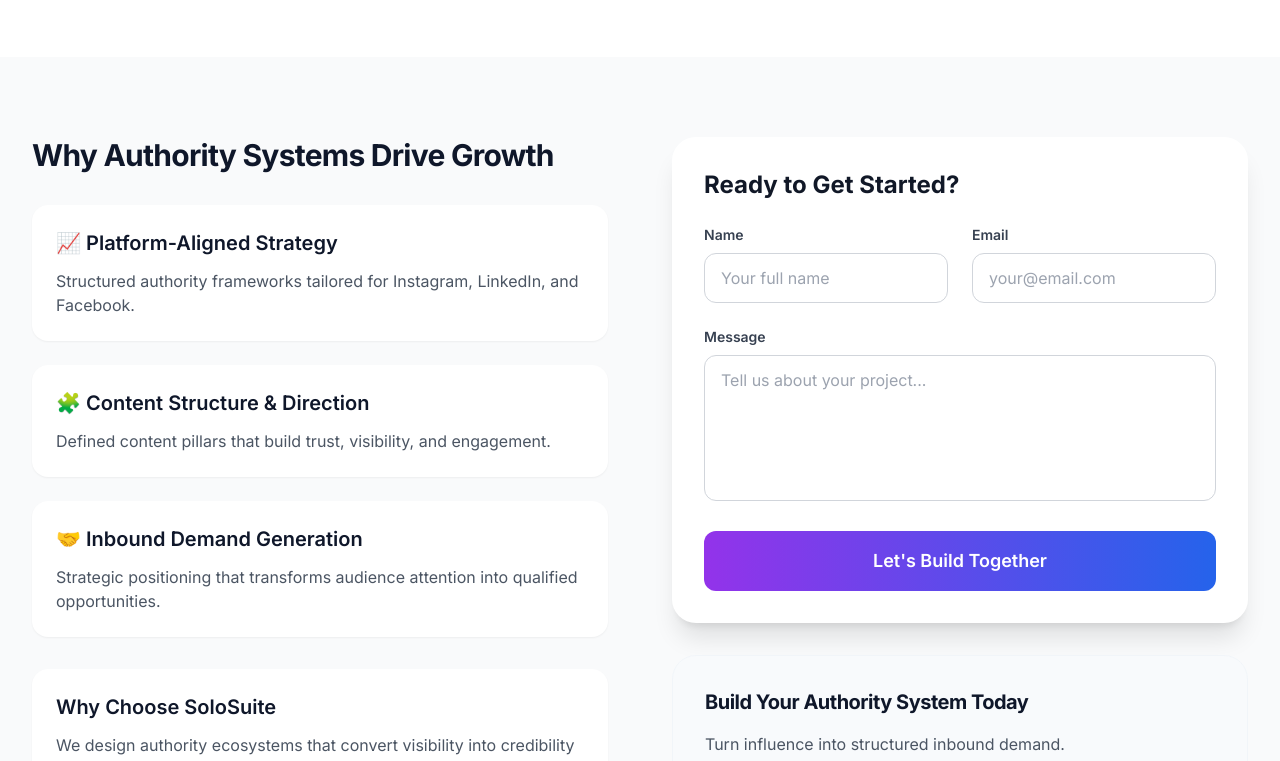
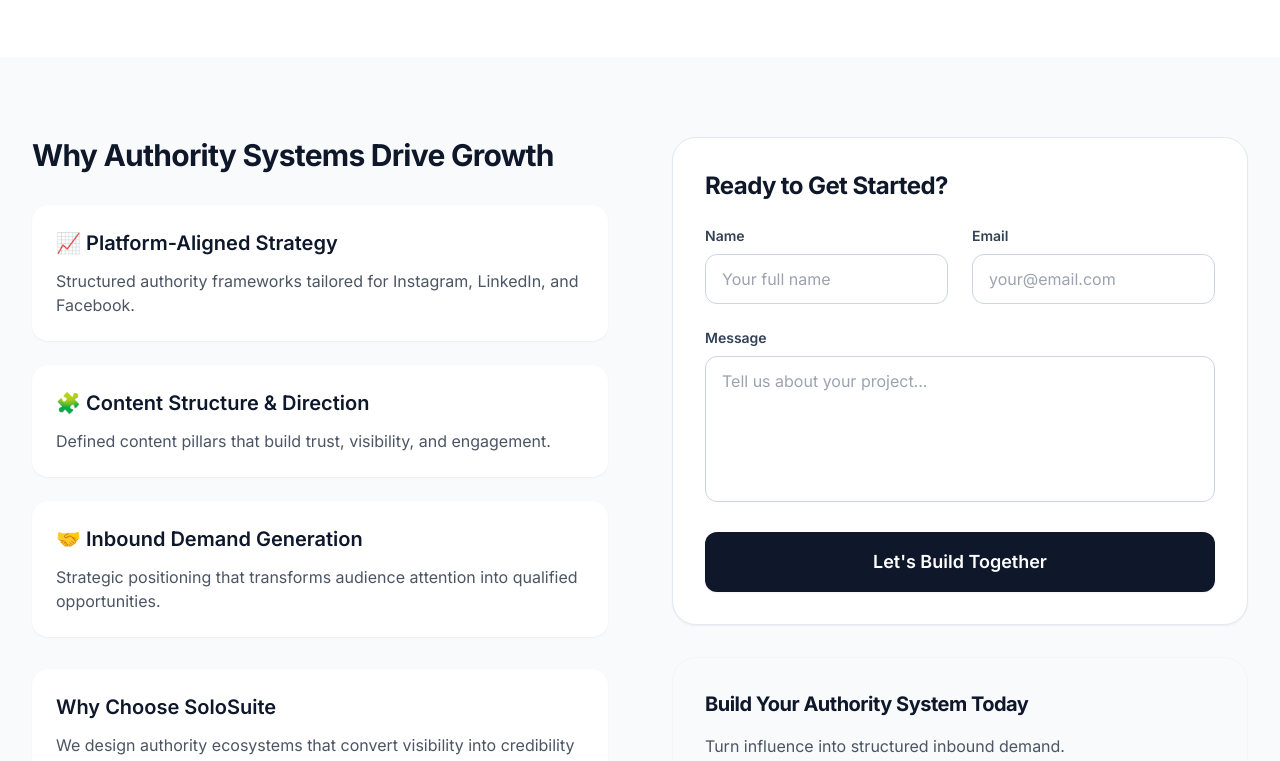
Before and after one commit to MalaikaJahangir/solosuite, a React (Vite) app: page /services/authority-social-systems in a window 1280 px wide. Shown: the part 380-1141 px from the top of the page. Built offline with nearby package versions, Linux system fonts and the light colour scheme.

Commit message:
Refactor ContactForm styles for consistency

```diff
--- a/src/components/ContactForm.tsx
+++ b/src/components/ContactForm.tsx
@@ -27,32 +27,32 @@ const ContactForm = () => {
   };
 
   return (
-    <div className="bg-white p-8 rounded-3xl shadow-xl">
-      <h3 className="text-2xl font-bold text-gray-900 mb-6">
+    <div className="bg-white p-8 rounded-3xl shadow-sm border border-slate-200">
+      <h3 className="text-2xl font-bold text-slate-900 mb-6 tracking-tight">
         Ready to Get Started?
       </h3>
       <form name="contact" onSubmit={handleSubmit}>
         <div className="grid md:grid-cols-2 gap-6 mb-6">
           <div>
-            <label className="block text-sm font-semibold text-gray-700 mb-2">
+            <label className="block text-sm font-semibold text-slate-700 mb-2">
               Name
             </label>
             <input
               type="text"
               name="name"
-              className="w-full px-4 py-3 border border-gray-300 rounded-xl focus:ring-2 focus:ring-purple-500 focus:border-transparent outline-none transition-all duration-300"
+              className="w-full px-4 py-3 border border-slate-300 rounded-xl focus:ring-2 focus:ring-slate-900 focus:border-transparent outline-none transition-all duration-300 text-slate-900 placeholder:text-gray-400 bg-white"
               placeholder="Your full name"
               required
             />
           </div>
           <div>
-            <label className="block text-sm font-semibold text-gray-700 mb-2">
+            <label className="block text-sm font-semibold text-slate-700 mb-2">
               Email
             </label>
             <input
               type="email"
               name="email"
-              className="w-full px-4 py-3 border border-gray-300 rounded-xl focus:ring-2 focus:ring-purple-500 focus:border-transparent outline-none transition-all duration-300"
+              className="w-full px-4 py-3 border border-slate-300 rounded-xl focus:ring-2 focus:ring-slate-900 focus:border-transparent outline-none transition-all duration-300 text-slate-900 placeholder:text-gray-400 bg-white"
               placeholder="your@email.com"
               required
             />
@@ -60,13 +60,13 @@ const ContactForm = () => {
         </div>
 
         <div className="mb-6">
-          <label className="block text-sm font-semibold text-gray-700 mb-2">
+          <label className="block text-sm font-semibold text-slate-700 mb-2">
             Message
           </label>
           <textarea
             name="message"
             rows={5}
-            className="w-full px-4 py-3 border border-gray-300 rounded-xl focus:ring-2 focus:ring-purple-500 focus:border-transparent outline-none transition-all duration-300 resize-none"
+            className="w-full px-4 py-3 border border-slate-300 rounded-xl focus:ring-2 focus:ring-slate-900 focus:border-transparent outline-none transition-all duration-300 resize-none text-slate-900 placeholder:text-gray-400 bg-white"
             placeholder="Tell us about your project..."
             required
           ></textarea>
@@ -75,8 +75,9 @@ const ContactForm = () => {
         <button
           type="submit"
           disabled={isSubmitting}
-          className={`w-full bg-gradient-to-r from-purple-600 to-blue-600 text-white py-4 rounded-xl text-lg font-semibold hover:shadow-xl transition-all duration-300 transform hover:-translate-y-1 ${isSubmitting ? "opacity-70 cursor-not-allowed" : ""
-            }`}
+          className={`w-full bg-slate-900 text-white py-4 rounded-xl text-lg font-semibold hover:bg-slate-800 transition-all duration-300 transform hover:-translate-y-0.5 shadow-sm ${
+            isSubmitting ? "opacity-70 cursor-not-allowed transform-none" : ""
+          }`}
         >
           {isSubmitting ? "Submitting..." : "Let's Build Together"}
         </button>
```
